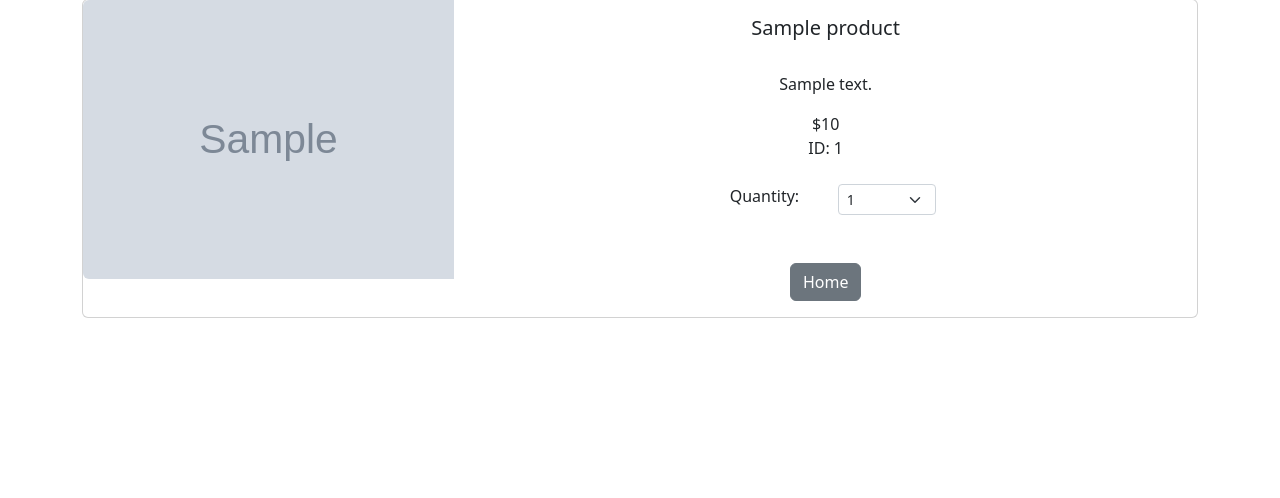
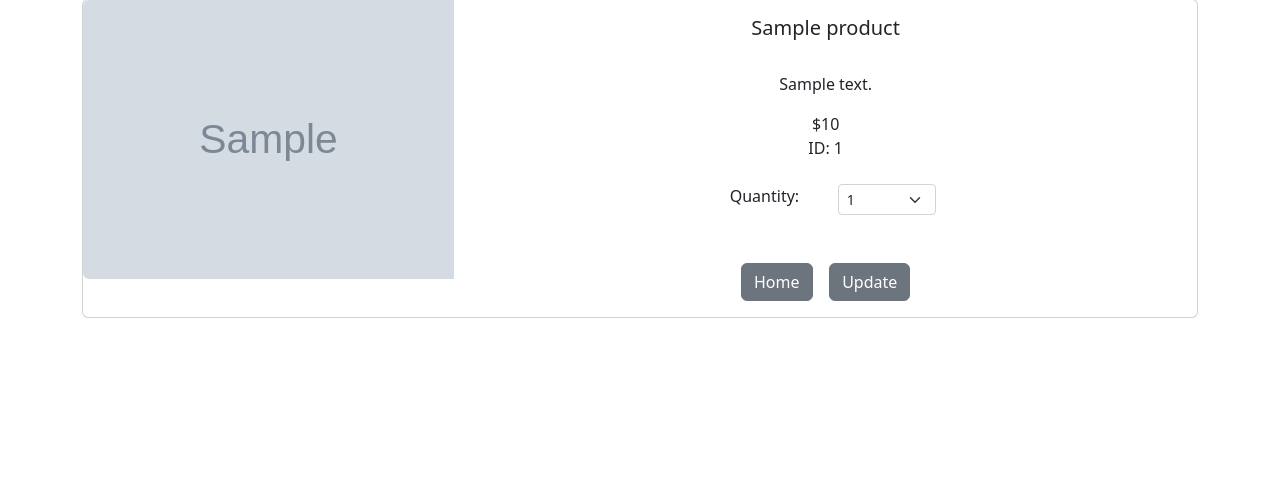
Before and after one commit to m-a-mamun69/E-Commerce-Management-System-d, a Django app: template cart/templates/cart_summary.html in a window 1280 px wide. Shown: the part 378-876 px from the top of the page. Run offline with Django 5.2, Linux system fonts and the light colour scheme; the template is opened without the code that fills it: most values are stand-ins (such as "Sample title", 1, 10 or a date in 2020); grey boxes marked "Sample" are stand-in pictures; some libraries are stand-ins or nearby versions.

Commit message:
Update Shopping Cart Part One

```diff
--- a/cart/templates/cart_summary.html
+++ b/cart/templates/cart_summary.html
@@ -51,7 +51,7 @@
                       <div class="row justify-content-center">
                         <div class="col-md-2">Quantity:</div>
                           <div class="col-md-2">
-                            <select class="form-select form-select-sm" id="qty-cart">
+                            <select class="form-select form-select-sm" id="select{{ product.id }}">
 
                                 {% for key, value in quantities.items %}
                                   {% if key == product.id|slugify %}
@@ -68,7 +68,8 @@
                           </div>
                       </div>
                       <br><br>
-                      <a href="{% url 'home' %}" class="btn btn-secondary">Home</a>
+                      <a href="{% url 'home' %}" class="btn btn-secondary">Home</a>&nbsp;&nbsp;&nbsp;
+                      <button type="button" data-index="{{ product.id }}" class="btn btn-secondary update-cart">Update</button>
                         </center>
                     </div>
                   </div>
@@ -88,3 +89,38 @@
 
 
 {% endblock %}
+
+<script>
+    // Check if button pressed
+    $(document).on('click', '.update-cart', function(e){
+      e.preventDefault();
+      // grab the product id
+      var productid = $(this).data('index');
+      $.ajax({
+          type: 'POST',
+          url: "{% url 'cart_update' %}",
+          data: {
+      product_id: $(this).data('index'),
+      product_qty: $('#select' + productid + 'option:selected').text(),
+      csrfmiddlewaretoken: '{{ csrf_token }}',
+      action: 'post'
+          },
+
+          success: function(json){
+            // console.log(json)
+            // document.getElementById("cart_quantity").textContent = json.qty
+            location.reload();
+
+          },
+
+          error: function(xhr, errmsg, err){
+
+          }
+
+
+      });
+
+
+
+  })
+</script>
```
Also changed, not shown: db.sqlite3.
